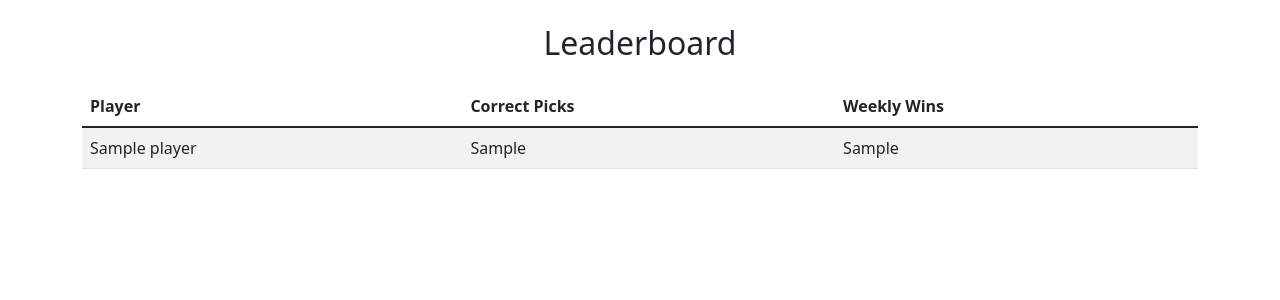
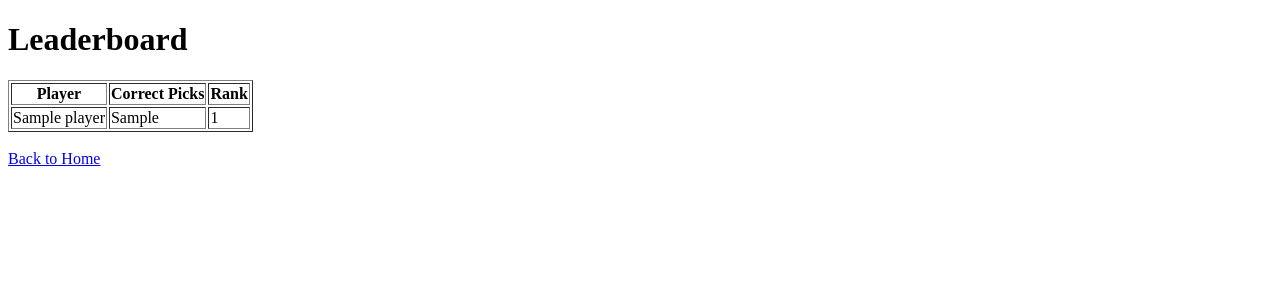
Before and after one commit to neilyboy/nfl_pickem_pool, a Flask app: template templates/leaderboard.html in a window 1280 px wide. Shown: the top 300 px of the page. Run offline with Flask 2, Linux system fonts and the light colour scheme; the template is opened without the code that fills it: most values are stand-ins (such as "Sample title", 1, 10 or a date in 2020).

Commit message:
Update leaderboard.html

```diff
--- a/templates/leaderboard.html
+++ b/templates/leaderboard.html
@@ -1,32 +1,33 @@
-<!doctype html>
+<!DOCTYPE html>
 <html lang="en">
 <head>
     <meta charset="UTF-8">
     <meta name="viewport" content="width=device-width, initial-scale=1.0">
-    <link href="https://cdn.jsdelivr.net/npm/bootstrap@5.1.3/dist/css/bootstrap.min.css" rel="stylesheet">
     <title>Leaderboard</title>
 </head>
 <body>
-    <div class="container">
-        <h2 class="text-center my-4">Leaderboard</h2>
-        <table class="table table-striped">
+    <h1>Leaderboard</h1>
+
+    <table border="1">
         <thead>
             <tr>
                 <th>Player</th>
                 <th>Correct Picks</th>
-                    <th>Weekly Wins</th>
+                <th>Rank</th>
             </tr>
         </thead>
         <tbody>
-                {% for player, stats in leaderboard.items() %}
-                    <tr class="{% if stats.is_winner %}table-success{% endif %}">
-                        <td>{{ player }}</td>
-                        <td>{{ stats['correct_picks'] }}</td>
-                        <td>{{ stats['weekly_wins'] }}</td>
+            {% for player in leaderboard %}
+                <tr>
+                    <td>{{ player['name'] }}</td>
+                    <td>{{ player['correct_picks'] }}</td>
+                    <td>{{ player['rank'] }}</td>
                 </tr>
             {% endfor %}
         </tbody>
     </table>
-    </div>
+
+    <br>
+    <a href="{{ url_for('index') }}">Back to Home</a>
 </body>
 </html>
```
Lines whose indentation alone changed are shown as unchanged.
